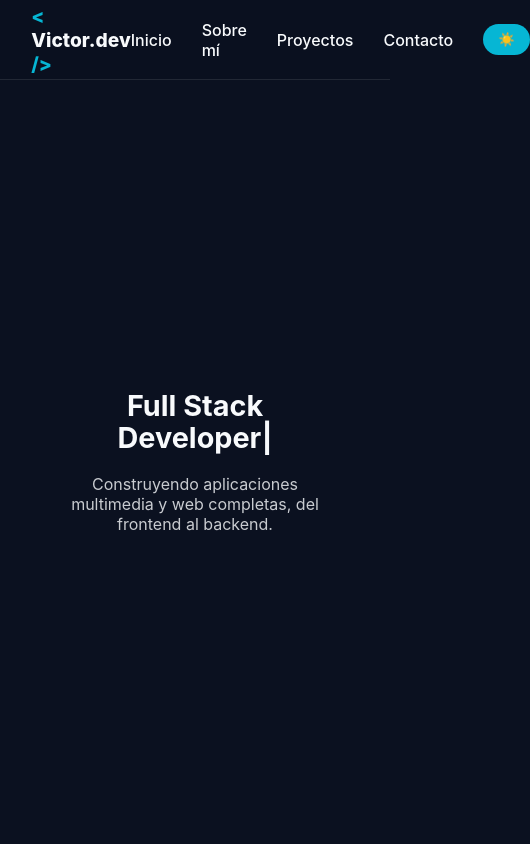
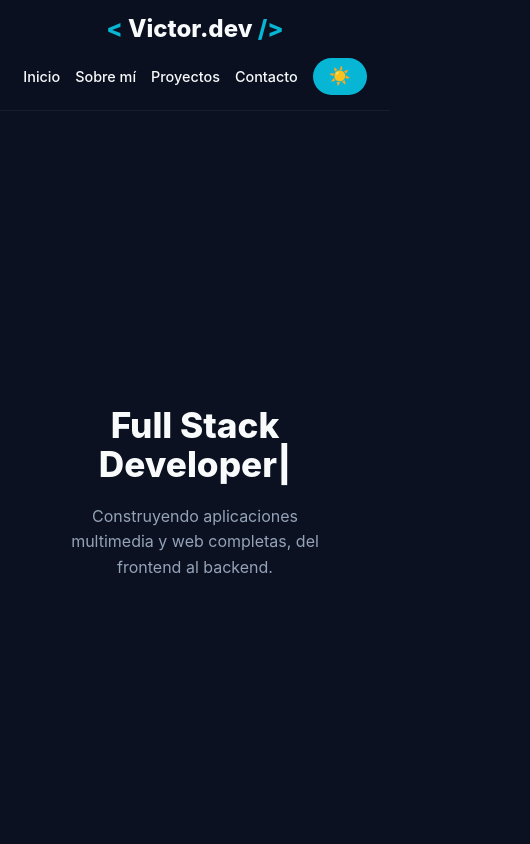
Before and after one commit to victorgonzalezsalasbcn-ctrl/Portfolio, a React (Vite) app: page / in a window 390 px wide. Shown: the top 844 px of the page, 530 px wide, since content can reach past the window. Built offline with nearby package versions, Linux system fonts and the light colour scheme.

Commit message:
Final responsive styles update

```diff
--- a/src/index.css
+++ b/src/index.css
@@ -6,13 +6,17 @@
   --card-light: #ffffff;
   --text-dark: #f8fafc;
   --text-light: #0f172a;
+  --text-muted-dark: #94a3b8;
+  --text-muted-light: #64748b;
   --accent: #06b6d4; /* Turquesa Pro */
 }
 
+/* --- Temas --- */
 [data-theme="dark"], :root {
   --bg: var(--bg-dark);
   --card: var(--card-dark);
   --text: var(--text-dark);
+  --text-muted: var(--text-muted-dark);
   --nav: rgba(11, 17, 32, 0.9);
 }
 
@@ -20,14 +24,16 @@
   --bg: var(--bg-light);
   --card: var(--card-light);
   --text: var(--text-light);
+  --text-muted: var(--text-muted-light);
   --nav: rgba(241, 245, 249, 0.9);
 }
 
+/* --- Reset General --- */
 * {
   margin: 0;
   padding: 0;
   box-sizing: border-box;
-  transition: background-color 0.3s, color 0.3s;
+  transition: background-color 0.3s, color 0.3s, border-color 0.3s;
 }
 
 body {
@@ -35,9 +41,10 @@ body {
   color: var(--text);
   font-family: 'Inter', system-ui, sans-serif;
   overflow-x: hidden;
+  line-height: 1.6;
 }
 
-/* Navbar Corregido */
+/* --- Navbar --- */
 nav {
   display: flex;
   justify-content: space-between;
@@ -46,10 +53,11 @@ nav {
   height: 80px;
   background-color: var(--nav);
   backdrop-filter: blur(10px);
+  -webkit-backdrop-filter: blur(10px);
   position: sticky;
   top: 0;
   z-index: 1000;
-  border-bottom: 1px solid rgba(255,255,255,0.1);
+  border-bottom: 1px solid rgba(148, 163, 184, 0.1);
 }
 
 .nav-logo {
@@ -64,7 +72,7 @@ nav {
 .nav-links {
   display: flex;
   align-items: center;
-  gap: 30px;
+  gap: 25px;
 }
 
 .nav-links a {
@@ -76,20 +84,20 @@ nav {
 
 .nav-links a:hover { color: var(--accent); }
 
-/* Botón de tema */
 .theme-toggle {
   background: var(--accent);
   color: white;
   border: none;
-  padding: 8px 15px;
+  padding: 8px 16px;
   border-radius: 20px;
   cursor: pointer;
   font-weight: bold;
+  font-size: 1.1rem;
 }
 
-/* HERO - El bloque principal */
+/* --- Hero --- */
 #hero {
-  height: calc(100vh - 80px); /* Ajuste perfecto al Navbar */
+  height: calc(100vh - 80px);
   display: flex;
   flex-direction: column;
   justify-content: center;
@@ -99,27 +107,33 @@ nav {
 }
 
 #hero h1 {
-  font-size: clamp(2.5rem, 8vw, 4.5rem);
+  font-size: clamp(2.2rem, 8vw, 4.5rem);
   line-height: 1.1;
   margin-bottom: 20px;
+  font-weight: 800;
 }
 
 #hero p {
-  font-size: 1.25rem;
+  font-size: clamp(1rem, 3vw, 1.25rem);
   max-width: 700px;
-  opacity: 0.8;
+  color: var(--text-muted);
 }
 
-/* Títulos de sección (Sobre mí, Proyectos...) */
+/* --- Secciones y Títulos --- */
+section {
+  padding: 100px 10%;
+  max-width: 1200px;
+  margin: 0 auto;
+}
+
 h2 {
-  font-size: 3rem;
+  font-size: clamp(2rem, 5vw, 3rem);
   text-align: center;
   margin-bottom: 50px;
-  color: var(--text); /* Color sólido de seguridad */
+  color: var(--text);
   position: relative;
 }
 
-/* Subrayado decorativo para títulos */
 h2::after {
   content: '';
   display: block;
@@ -130,10 +144,65 @@ h2::after {
   border-radius: 2px;
 }
 
-section {
-  padding: 100px 10%;
+/* --- Contacto Profesional --- */
+#contact {
+  text-align: center;
 }
 
+.contact-subtitle {
+  color: var(--text-muted);
+  margin-bottom: 40px;
+  font-size: 1.1rem;
+}
+
+.contact-grid {
+  display: grid;
+  grid-template-columns: repeat(auto-fit, minmax(280px, 1fr));
+  gap: 25px;
+  width: 100%;
+}
+
+.contact-card {
+  background: var(--card);
+  padding: 40px 20px;
+  border-radius: 20px;
+  text-decoration: none;
+  border: 1px solid rgba(148, 163, 184, 0.1);
+  box-shadow: 0 10px 30px rgba(0, 0, 0, 0.1);
+  display: flex;
+  flex-direction: column;
+  align-items: center;
+  transition: transform 0.3s ease, border-color 0.3s ease;
+}
+
+.contact-card:hover {
+  transform: translateY(-8px);
+  border-color: var(--accent);
+}
+
+.contact-icon-wrapper {
+  color: var(--accent);
+  margin-bottom: 15px;
+  background: rgba(6, 182, 212, 0.1);
+  padding: 15px;
+  border-radius: 50%;
+  display: flex;
+  align-items: center;
+  justify-content: center;
+}
+
+.contact-card h3 {
+  color: var(--text);
+  margin-bottom: 8px;
+  font-size: 1.3rem;
+}
+
+.contact-card p {
+  color: var(--text-muted) !important;
+  font-size: 0.95rem;
+}
+
+/* --- Grid de Proyectos --- */
 .grid {
   display: grid;
   grid-template-columns: repeat(auto-fit, minmax(300px, 1fr));
@@ -147,114 +216,38 @@ section {
   border: 1px solid rgba(148, 163, 184, 0.1);
 }
 
-/* Contenedor principal de contacto */
-#contact {
-  text-align: center;
-  display: flex;
-  flex-direction: column;
-  align-items: center;
-}
-
-.contact-subtitle {
-  color: var(--text-muted);
-  margin-bottom: 50px;
-  font-size: 1.2rem;
-}
-
-/* La rejilla que centra las tarjetas */
-.contact-grid {
-  display: grid;
-  grid-template-columns: repeat(auto-fit, minmax(280px, 1fr));
-  gap: 25px;
-  width: 100%;
-  max-width: 1000px; /* Evita que las tarjetas se estiren demasiado */
-}
-
-/* La tarjeta individual */
-.contact-card {
-  background: var(--card);
-  padding: 40px 20px;
-  border-radius: 20px;
-  text-decoration: none;
-  border: 1px solid rgba(255, 255, 255, 0.05);
-  box-shadow: 0 10px 30px rgba(0, 0, 0, 0.2);
-  display: flex;
-  flex-direction: column;
-  align-items: center;
-  justify-content: center;
-}
-
-.contact-card:hover {
-  border-color: var(--accent);
-  background: rgba(6, 182, 212, 0.05); /* Un toque del color turquesa de fondo */
-}
-
-.contact-icon-wrapper {
-  color: var(--accent);
-  margin-bottom: 20px;
-  background: rgba(6, 182, 212, 0.1);
-  padding: 15px;
-  border-radius: 50%;
-  display: flex;
-  align-items: center;
-  justify-content: center;
-}
-
-.contact-card h3 {
-  color: var(--text);
-  font-size: 1.4rem;
-  margin-bottom: 10px;
-}
-
-.contact-card p {
-  color: var(--text-muted) !important;
-  font-size: 0.95rem;
-  font-weight: 400;
-}
-
-/* --- AJUSTES PARA MÓVIL Y TABLET --- */
+/* --- AJUSTES MÓVIL (Media Queries) --- */
 @media (max-width: 768px) {
-  /* Reducimos el tamaño del título principal para que no se corte */
-  #hero h1 {
-    font-size: 2.2rem !important;
-    padding: 0 10px;
+  nav {
+    padding: 0 5%;
+    flex-direction: column;
+    height: auto;
+    padding-bottom: 15px;
+    padding-top: 10px;
   }
 
-  #hero p {
-    font-size: 1rem;
-    padding: 0 5%;
+  .nav-links {
+    margin-top: 10px;
+    gap: 15px;
+    flex-wrap: wrap;
+    justify-content: center;
   }
 
-  /* Reducimos los títulos de las secciones */
+  .nav-links a {
+    font-size: 0.9rem;
+  }
+
+  section {
+    padding: 60px 5%;
+  }
+
   h2 {
-    font-size: 2rem !important;
     margin-bottom: 30px;
   }
 
-  /* Ajustamos el espaciado de las secciones para que no haya tanto hueco */
-  section {
-    padding: 60px 5% !important;
-  }
-
-  /* Las tarjetas de contacto ocuparán casi todo el ancho */
   .contact-grid {
-    grid-template-columns: 1fr !important;
-    gap: 15px;
-    padding: 0 10px;
-  }
-
-  .contact-card {
-    padding: 25px 15px !important;
+    grid-template-columns: 1fr;
+    max-width: 400px;
+    margin: 0 auto;
   }
 }
-
-/* Ajuste extra para móviles muy pequeños (iPhone SE, etc.) */
-@media (max-width: 480px) {
-  #hero h1 {
-    font-size: 1.8rem !important;
-  }
-
-  .nav-logo {
-    font-size: 1.2rem;
-  }
-}
```
